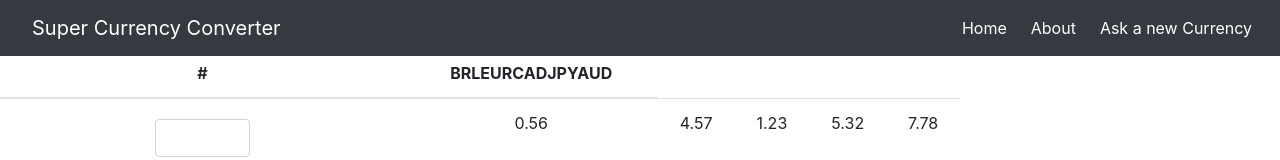
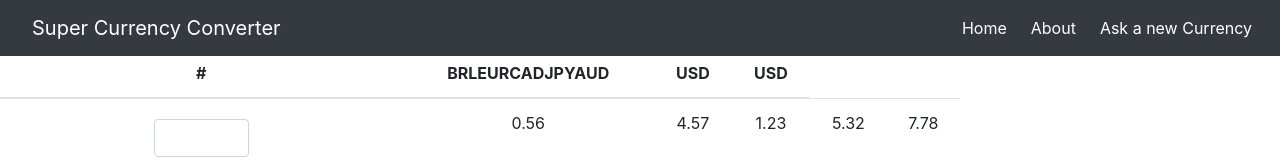
Before and after one commit to PedroMarianoAlmeida/currency-exchange, a React (Create React App) app: page / in a window 1280 px wide. Shown: the top 160 px of the page. Built offline with nearby package versions, Linux system fonts and the light colour scheme.

Commit message:
Passing current currency from input-currency to main-content

```diff
--- a/src/custom-code/main-content-table-currency-columns.js
+++ b/src/custom-code/main-content-table-currency-columns.js
@@ -1,10 +1,18 @@
-import React from 'react';
+import React, {useState} from 'react';
 import {currentValueVariable} from './user-input-currency';
 import currencyNames from './data-currency';
 
 let indexToRemove = currencyNames.indexOf(currentValueVariable);
 let columnOptions = [...currencyNames];
 columnOptions.splice(indexToRemove, 1);
+
+export function CurrencyColumns2(){
+    const [nameState, setNameState] = useState(currentValueVariable)
+
+    return(
+        <th scope='col'>{nameState /*Not finished*/}</th>
+    )
+}
 
 class CurrencyColumns extends React.Component {
     constructor(props) {
--- a/src/custom-code/main-content.js
+++ b/src/custom-code/main-content.js
@@ -1,11 +1,20 @@
 import React from 'react';
 import UserInputCurrency from './user-input-currency';
 import CurrencyValue from './user-input-currency-value';
-import CurrencyColumns from './main-content-table-currency-columns'
+import CurrencyColumns, {CurrencyColumns2} from './main-content-table-currency-columns'
 
 class MainContent extends React.Component {
     constructor(props){
         super(props);
+        this.state = {
+            currentCurrency: 'USD'
+        }
+    }
+
+    receiveInputUserData = (currency) => {
+        this.setState({
+            currentCurrency: currency
+        });
     }
 
     render(){
@@ -16,6 +25,8 @@ class MainContent extends React.Component {
                     <tr>
                         <th scope="col">#</th>
                         <CurrencyColumns />
+                        <CurrencyColumns2 />
+                        <th scop="col">{this.state.currentCurrency}</th>
                     </tr>
                 </thead>
 
@@ -23,7 +34,7 @@ class MainContent extends React.Component {
                     <tr>
                         <th scope="row">
                             <CurrencyValue />
-                            <UserInputCurrency/>
+                            <UserInputCurrency updateCurrentCurrency={this.receiveInputUserData}/>
                         </th>
                         {/*Just example to see the Table*/}
                         <td>0.56</td>
--- a/src/custom-code/user-input-currency.js
+++ b/src/custom-code/user-input-currency.js
@@ -17,6 +17,7 @@ class UserInputCurrency extends React.Component {
         this.setState({
             currentValue: currentValueVariable
         });
+        this.props.updateCurrentCurrency(currentValueVariable);
     }
 
     render(){
```
